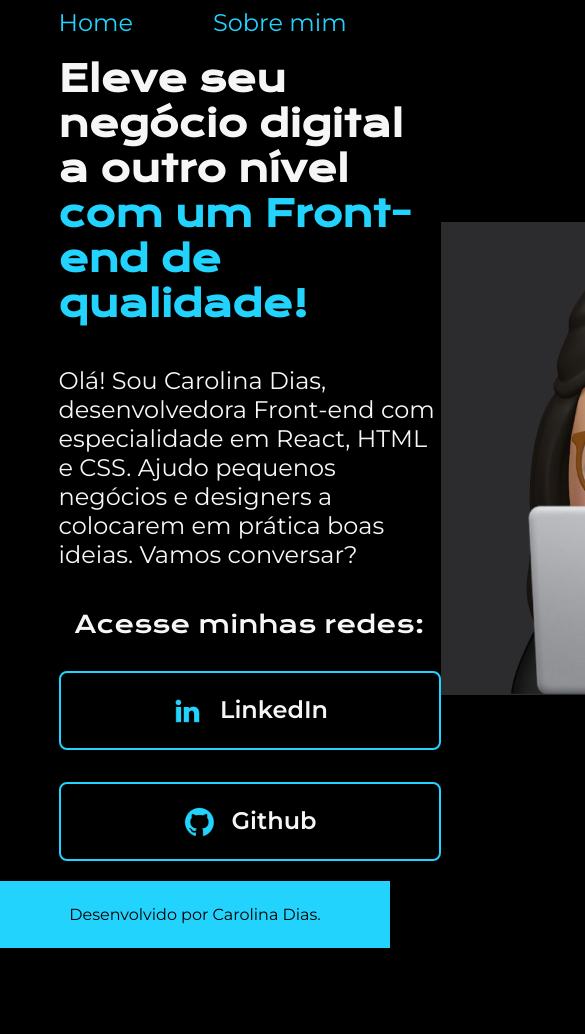
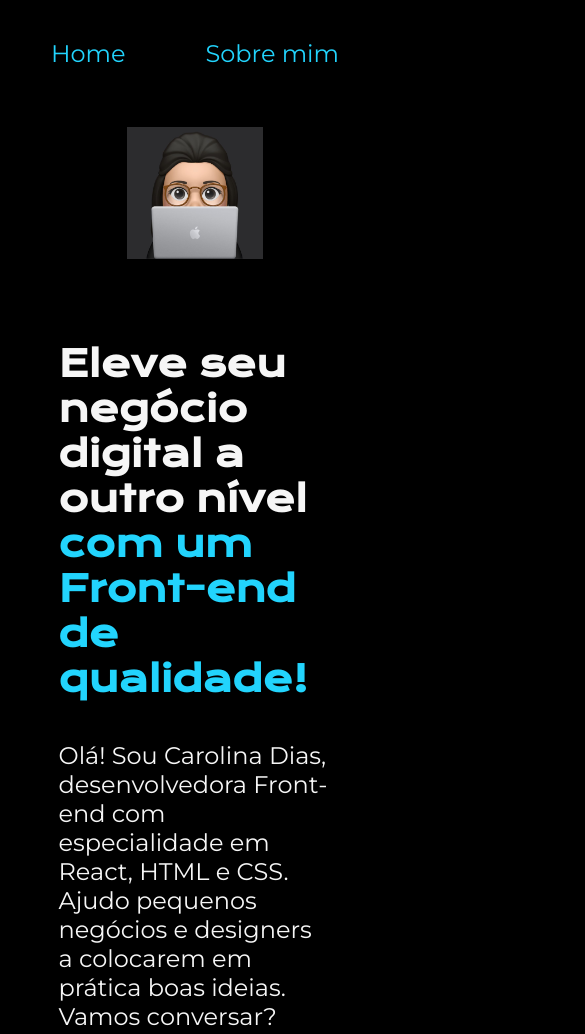
Before and after one commit to carolinadiasdc/folder-web, a plain HTML site: page index.html in a window 390 px wide. Shown: the top 1034 px of the page, 585 px wide, since content can reach past the window. Before the commit the page ends 948 px from the top, so only its background shows below. Drawn offline with nearby package versions, Linux system fonts and the light colour scheme.

Commit message:
Adding responsiveness

```diff
--- a/index.html
+++ b/index.html
@@ -23,17 +23,17 @@
                 </p>
                 <div class="apresentacao__links">
                     <h2 class="apresentacao__links__subtitulo">Acesse minhas redes:</h2>
-                    <a class="apresentacao__links_link" href="https://www.linkedin.com/in/carolinadiasdc/" target="_blank">
+                    <a class="apresentacao__links_navegacao" href="https://www.linkedin.com/in/carolinadiasdc/" target="_blank">
                         <img src="./assets/linkedin.png" alt="ícone LinkedIn">
                         LinkedIn
                     </a>
-                    <a class="apresentacao__links_link" href="https://github.com/carolinadiasdc" target="_blank">
+                    <a class="apresentacao__links_navegacao" href="https://github.com/carolinadiasdc" target="_blank">
                         <img src="./assets/github.png" alt="ícone Github">
                         Github
                     </a>
                 </div>
             </section>
-            <img src="./assets/foto_perfil - Copia.png" alt="Foto da Carolina programando">
+            <img class="apresentacao__imagem" src="./assets/foto_perfil - Copia.png" alt="Foto da Carolina programando">
         </main>
     <footer class="rodape">
         <p>Desenvolvido por Carolina Dias.</p>
--- a/styles/style.css
+++ b/styles/style.css
@@ -45,17 +45,18 @@
     display: flex;
     align-items: center;
     justify-content: space-between;
+    gap: 82px;
 }
 
 .apresentacao__conteudo {
-    width: 615px;
+    width: 50%;
     display: flex;
     flex-direction: column;
     gap: 40px;
 }
 
 .apresentacao__conteudo__titulo {
-    font-size: 36px ;
+    font-size: 2.25rem;
     font-family:var(--font-primaria);
 }
 
@@ -65,7 +66,7 @@
 
 
 .apresentacao__conteudo__paragrafo {
-    font-size: 24px;
+    font-size: 1.5rem;
     font-family: var(--font-secundaria);
 }
 
@@ -80,28 +81,32 @@
 .apresentacao__links__subtitulo {
     font-family: var(--font-primaria);
     font-weight: 400;
-    font-size: 24px;
+    font-size: 1.5rem;
 }
 
 
-.apresentacao__links_link {
+.apresentacao__links_navegacao {
     display: flex;
     justify-content: center;
     gap: 16px;
-    width: 378px;
+    width: 50%;
     border: 2px solid var(--cor-terciaria);
     text-align: center;
     border-radius: 8px;
     font-family: var(--font-secundaria);
-    font-size: 24px;
+    font-size: 1.5rem;
     font-weight: 600;
     padding: 21.5px 0;
     text-decoration: none;
     color: var(--cor-secundaria);
 }
 
-.apresentacao__links_link:hover {
+.apresentacao__links_navegacao:hover {
     background-color: var(--cor-hover);
+}
+
+.apresentacao__imagem {
+    width: 50%;
 }
 
 .rodape {
@@ -110,7 +115,26 @@
     padding: 24px;
     text-align: center;
     font-family: var(--font-secundaria);
-    font-size: 24 px;
+    font-size: 1.5rem;
     font-weight: 400;
 
 }
+
+@media (max-width: 1200px) {
+    .cabecalho {
+        padding: 10%;
+    }
+
+    .cabecalho__menu {
+        justify-content:center ;
+    }
+
+    .apresentacao {
+        flex-direction: column-reverse;
+    }
+
+    .apresentacao__conteudo {
+        width: auto;
+    }
+
+}
```
Also changed, not shown: about.html (+1 -1 lines).
